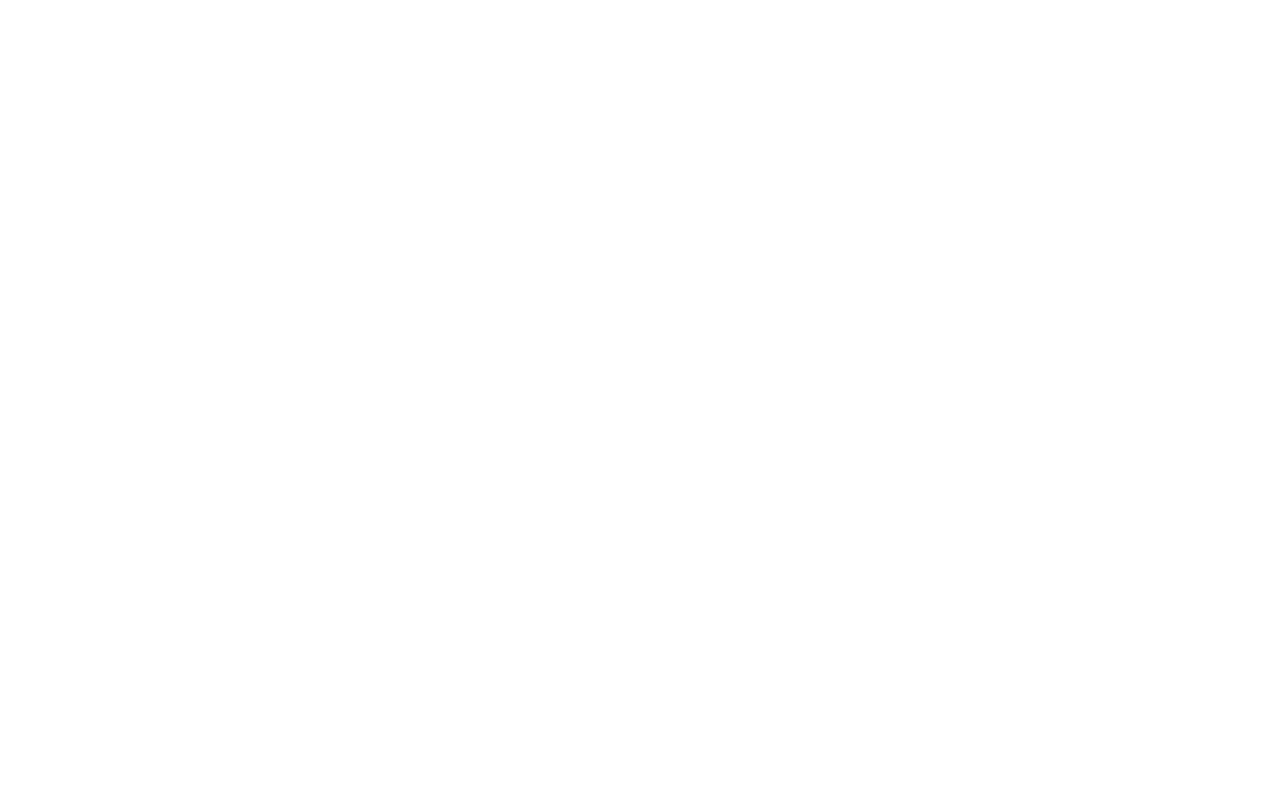
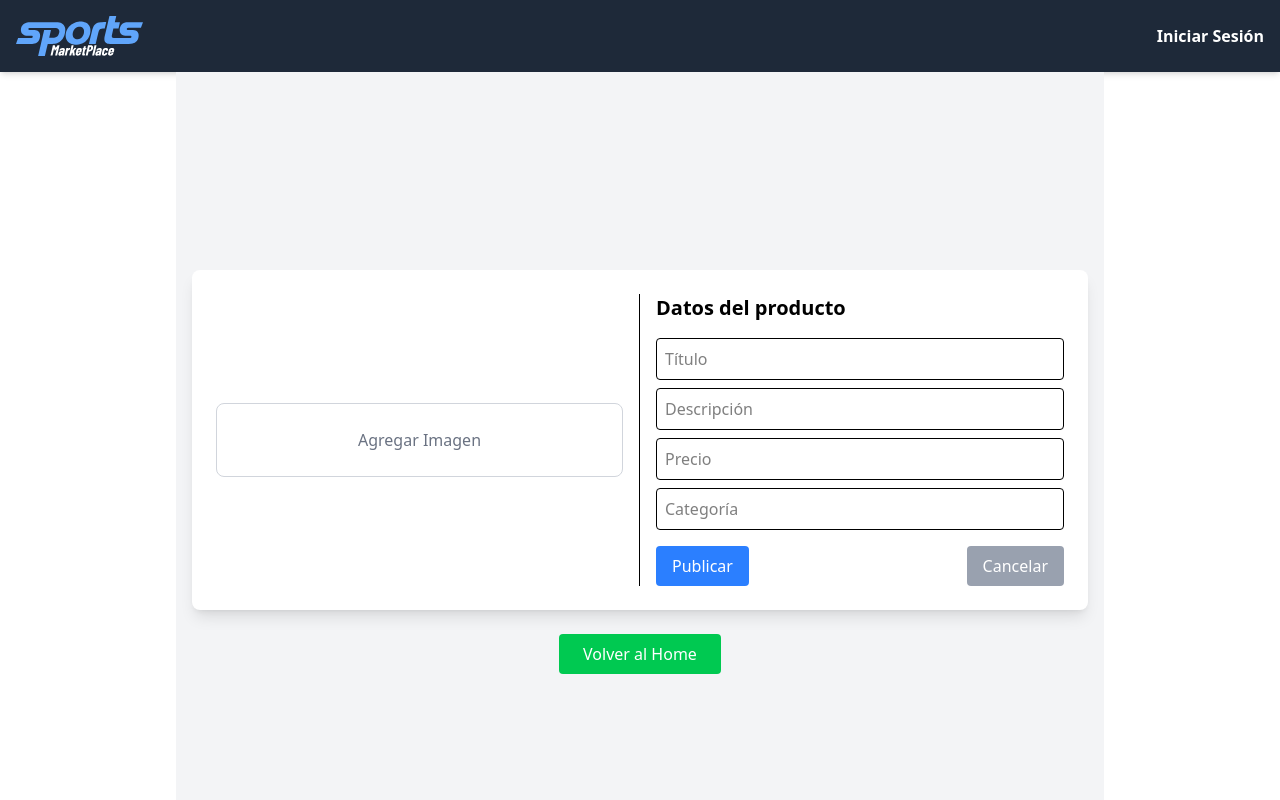
Before and after one commit to camunoz2/sport_market, a React (Vite) app in the folder frontend/: page /publicar in a window 1280 px wide. Before the commit this address had no page. Shown: the top 800 px of the page. Built offline with nearby package versions, Linux system fonts and the light colour scheme.

Commit message:
se creo la pagina de publicar productos

```diff
--- a/frontend/package.json
+++ b/frontend/package.json
@@ -16,6 +16,7 @@
     "react": "^18.3.1",
     "react-dom": "^18.3.1",
     "react-router": "^7.1.3",
+    "react-router-dom": "^7.1.5",
     "swiper": "^11.2.2",
     "tailwindcss": "^4.0.0"
   },
--- /dev/null
+++ b/frontend/src/pages/CreatePost.jsx
@@ -0,0 +1,104 @@
+import { useState } from "react";
+import { useNavigate } from "react-router-dom";
+
+const CreateListing = () => {
+  const [title, setTitle] = useState("");
+  const [description, setDescription] = useState("");
+  const [price, setPrice] = useState("");
+  const [category, setCategory] = useState("");
+  const [image, setImage] = useState(null);
+  const navigate = useNavigate();
+
+  const handleImageChange = (event) => {
+    const file = event.target.files[0];
+    if (file) {
+      setImage(URL.createObjectURL(file));
+    }
+  };
+
+  const handlePublishClick = () => {
+    // Verificar si el usuario está autenticado en el localStorage (puedes usar otro método según tu lógica)
+    const isAuthenticated = localStorage.getItem("isAuthenticated");
+
+    if (isAuthenticated) {
+      // Si está autenticado, continuar con la publicación
+      // Aquí puedes agregar la lógica para enviar los datos del formulario
+      alert("Producto publicado con éxito");
+    } else {
+      // Si no está autenticado, redirigir al login
+      navigate("/login");
+    }
+  };
+
+  return (
+    <div className="flex flex-col justify-center items-center min-h-screen bg-gray-100 p-4">
+      <div className="bg-white shadow-lg rounded-lg p-6 flex flex-col lg:flex-row w-full max-w-4xl">
+        {/* Sección de Imagen */}
+        <div className="w-full lg:w-1/2 flex flex-col items-center justify-center border-b lg:border-r lg:border-b-0 lg:pr-4 mb-6 lg:mb-0">
+          <label className="cursor-pointer w-full flex flex-col items-center border border-gray-300 p-6 rounded-lg text-center">
+            {image ? (
+              <img src={image} alt="Preview" className="w-full h-40 object-cover" />
+            ) : (
+              <div className="text-gray-500">Agregar Imagen</div>
+            )}
+            <input type="file" className="hidden" onChange={handleImageChange} />
+          </label>
+        </div>
+
+        {/* Sección de Formulario */}
+        <div className="w-full lg:w-1/2 lg:pl-4">
+          <h2 className="text-xl font-bold mb-4">Datos del producto</h2>
+          <input
+            type="text"
+            placeholder="Título"
+            value={title}
+            onChange={(e) => setTitle(e.target.value)}
+            className="w-full p-2 mb-2 border rounded"
+          />
+          <input
+            type="text"
+            placeholder="Descripción"
+            value={description}
+            onChange={(e) => setDescription(e.target.value)}
+            className="w-full p-2 mb-2 border rounded"
+          />
+          <input
+            type="number"
+            placeholder="Precio"
+            value={price}
+            onChange={(e) => setPrice(e.target.value)}
+            className="w-full p-2 mb-2 border rounded"
+          />
+          <input
+            type="text"
+            placeholder="Categoría"
+            value={category}
+            onChange={(e) => setCategory(e.target.value)}
+            className="w-full p-2 mb-4 border rounded"
+          />
+
+          {/* Botones */}
+          <div className="flex flex-col lg:flex-row justify-between">
+            <button
+              onClick={handlePublishClick}
+              className="bg-blue-500 text-white px-4 py-2 rounded mb-2 lg:mb-0"
+            >
+              Publicar
+            </button>
+            <button className="bg-gray-400 text-white px-4 py-2 rounded">Cancelar</button>
+          </div>
+        </div>
+      </div>
+
+      {/* Botón Volver al Home */}
+      <button
+        onClick={() => navigate("/")}
+        className="mt-6 bg-green-500 text-white px-6 py-2 rounded"
+      >
+        Volver al Home
+      </button>
+    </div>
+  );
+};
+
+export default CreateListing;
--- a/frontend/src/routes/AppRouter.jsx
+++ b/frontend/src/routes/AppRouter.jsx
@@ -4,6 +4,7 @@
 import Login from "../pages/Login.jsx";
 import Register from "../pages/Register.jsx";
 import BaseLayout from "../layouts/base-layout.jsx";
+import CreatePost from "../pages/CreatePost.jsx";
 
 const AppRouter = () => {
   return (
@@ -14,6 +15,7 @@
           <Route path="/login" element={<Login />} />
           <Route path="/registro" element={<Register />} />
           <Route path="/productos/:id" element={<ProductDetail />} />
+          <Route path="/publicar" element={<CreatePost />} />
         </Route>
       </Routes>
     </BrowserRouter>
```
Also changed, not shown: 1 other file (tests, documents, lock files or other folders).
